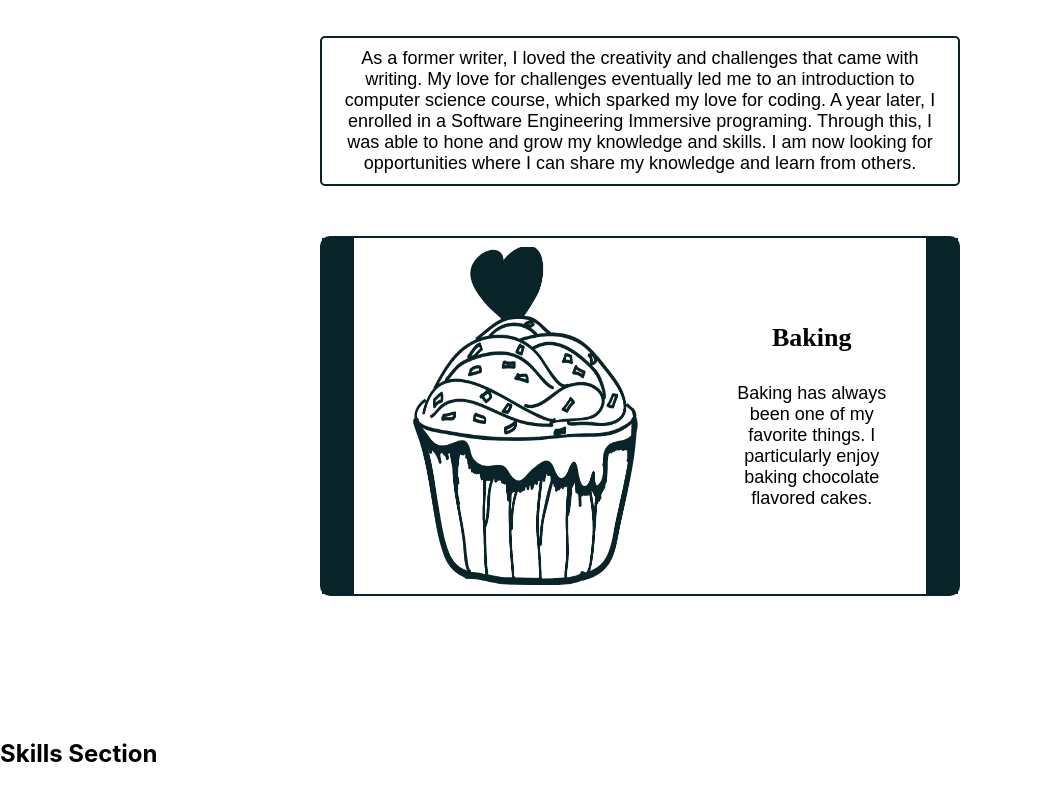
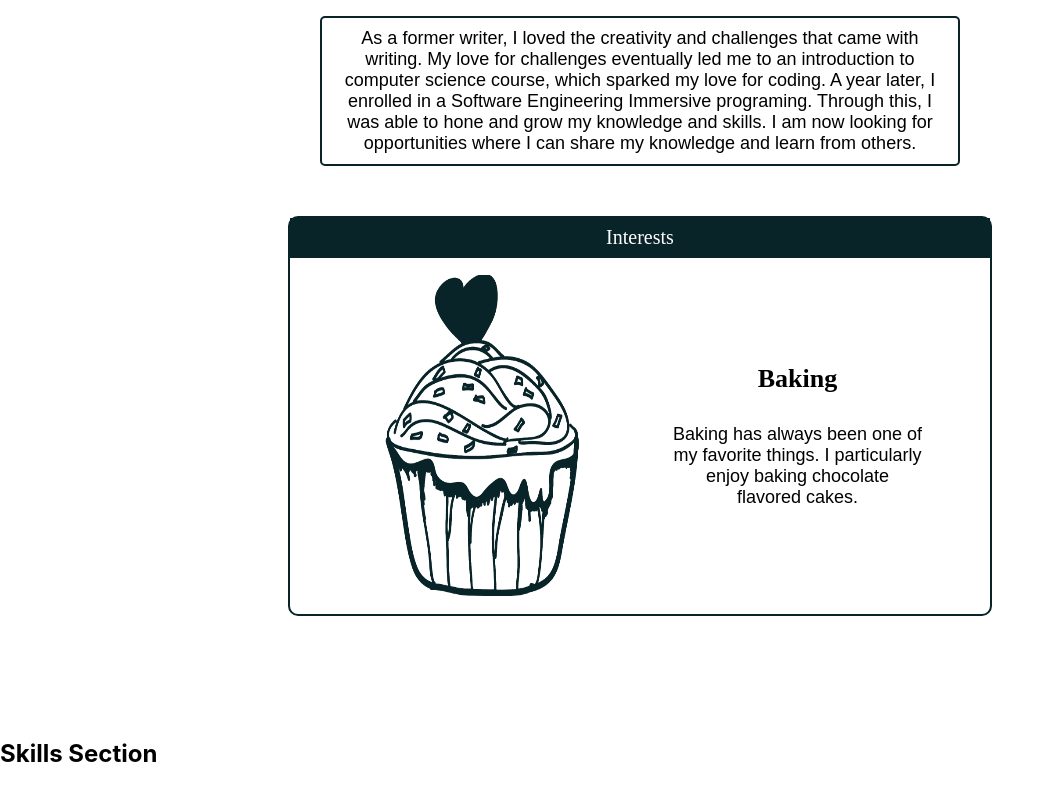
Before and after one commit to ManohisoaVicky/portfolio, a React (Create React App) app: page / in a window 1280 px wide. Shown: the part 1001-1801 px from the top of the page, without its empty margins (0-1054 px from the left). Built offline with nearby package versions, Linux system fonts and the light colour scheme.

Commit message:
added interest heading

```diff
--- a/src/components/InterestSlider/InterestSlider.css
+++ b/src/components/InterestSlider/InterestSlider.css
@@ -6,14 +6,32 @@
     --text-font: 'Candal', sans-serif;
 }
 
+#interest-container {
+    margin-top: 50px;
+    border: 2px solid var(--dark);
+    border-radius: 10px;
+    width: 55%;
+    height: 50%;
+}
+
+#interest-heading {
+    display: flex;
+    justify-content: center;
+    align-items: center;
+
+    background-color: var(--dark);
+    color: white;
+    width: 100%;
+    height: 10%;
+    font-size: 20px;
+    font-family: var(--title-font);
+}
+
 #interest-slider-container {
     display: flex;
 
-    margin-top: 50px;
-    border: 2px solid var(--dark);
-    border-radius: 10px;
-    width: 50%;
-    height: 45%;
+    width: 100%;
+    height: 90%;
 }
 
 #slider-container {
@@ -26,14 +44,14 @@
 .slider-button {
     width: 5%;
     height: 100%;
-    opacity: 1;
-    background-color: var(--dark);
+    opacity: 0;
+    background-color: transparent;
     transition: .6s ease-out;
 }
 
 .slider-button:hover {
     cursor: pointer;
-    opacity: .5;
+    opacity: 1;
     background-color: var(--dark);
 }
 
@@ -42,7 +60,7 @@
     justify-content: center;
     align-items: center;
 
-    width: 60%;
+    width: 50%;
 }
 
 #slider-description-container {
@@ -51,7 +69,7 @@
     justify-content: center;
     align-items: center;
 
-    width: 40%;
+    width: 50%;
 }
 
 #slider-description-container > h3 {
@@ -68,6 +86,6 @@
 }
 
 #slider-image {
-    width: 80%;
-    height: 95%;
+    width: 75%;
+    height: 90%;
 }
--- a/src/components/InterestSlider/InterestSlider.jsx
+++ b/src/components/InterestSlider/InterestSlider.jsx
@@ -34,11 +34,19 @@ function InterestSlider() {
   };
 
   return (
+    <div id='interest-container'>
+      <div id='interest-heading'>
+        Interests
+      </div>
       <div id="interest-slider-container">
         <div className="slider-button" onClick={prevInt}></div>
         <div id="slider-container">
           <div id="slider-image-container">
-          <img id="slider-image" src={imgUrl[index]} alt={interest[index].name} />
+            <img
+              id="slider-image"
+              src={imgUrl[index]}
+              alt={interest[index].name}
+            />
           </div>
           <div id="slider-description-container">
             <h3>{interest[index].name}</h3>
@@ -47,6 +55,7 @@ function InterestSlider() {
         </div>
         <div className="slider-button" onClick={nextInt}></div>
       </div>
+    </div>
   );
 }
 
```
Lines whose indentation alone changed are shown as unchanged.
